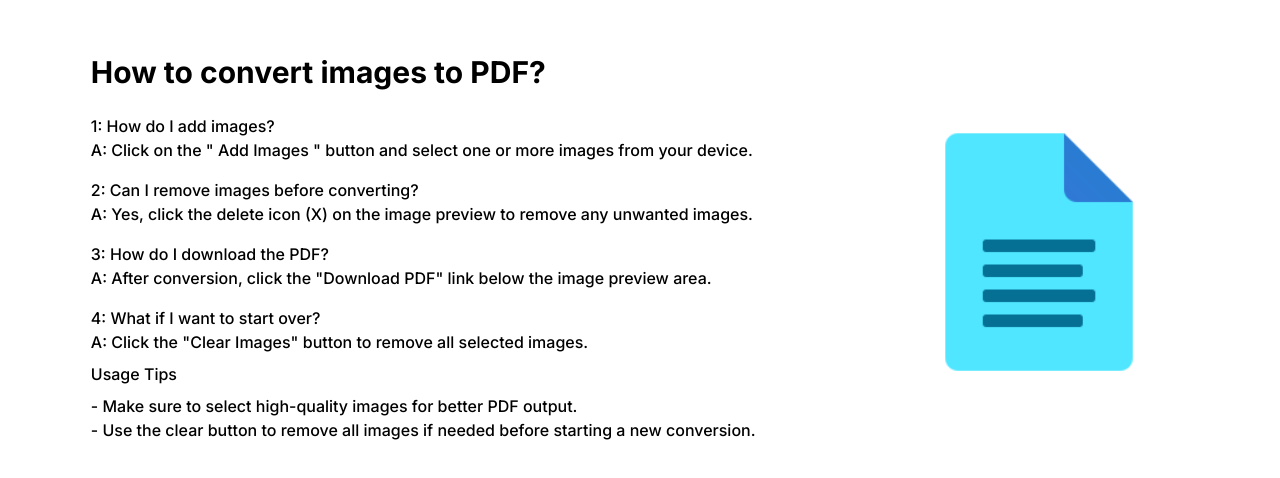
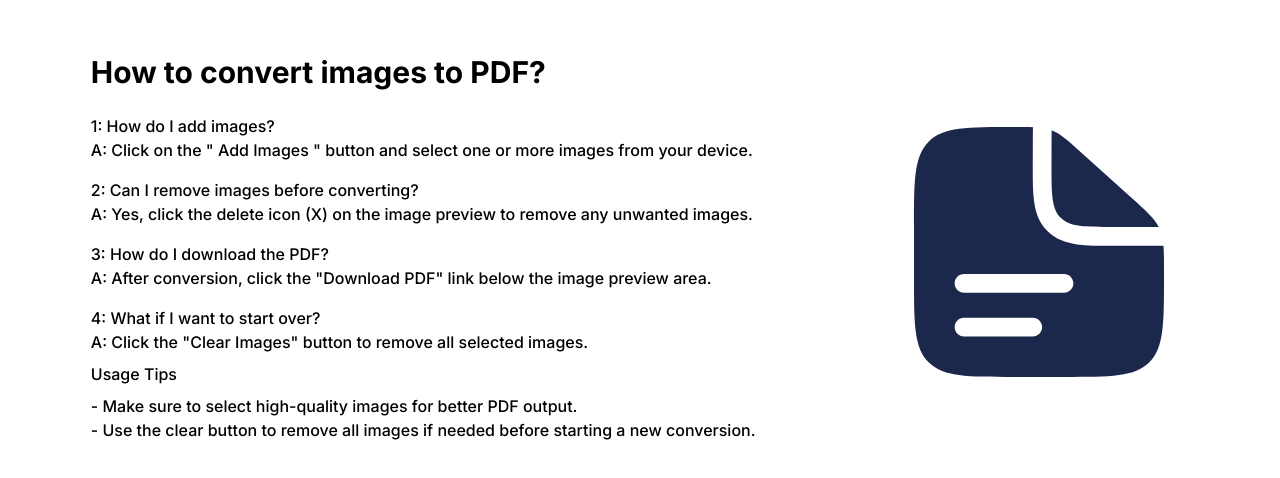
Before and after one commit to HamzaChbit/imagetopdf-converter, a Next.js app: page / in a window 1280 px wide. Shown: the part 746-1224 px from the top of the page. Built offline with nearby package versions, Linux system fonts and the light colour scheme.

Commit message:
first commit

```diff
--- a/src/app/page.jsx
+++ b/src/app/page.jsx
@@ -148,7 +148,7 @@ export default function Home() {
           </h4>
         </div>
         <div className=" w-[300px] h-[300px]">
-          <Image src='/file.png ' width={400} height={400} alt='file' title='file'/>
+        <svg viewBox="0 0 24 24" fill="none" xmlns="http://www.w3.org/2000/svg"><g id="SVGRepo_bgCarrier" stroke-width="0"></g><g id="SVGRepo_tracerCarrier" stroke-linecap="round" stroke-linejoin="round"></g><g id="SVGRepo_iconCarrier"> <path fill-rule="evenodd" clip-rule="evenodd" d="M14 22H10C6.22876 22 4.34315 22 3.17157 20.8284C2 19.6569 2 17.7712 2 14V10C2 6.22876 2 4.34315 3.17157 3.17157C4.34315 2 6.23869 2 10.0298 2C10.6358 2 11.1214 2 11.53 2.01666C11.5166 2.09659 11.5095 2.17813 11.5092 2.26057L11.5 5.09497C11.4999 6.19207 11.4998 7.16164 11.6049 7.94316C11.7188 8.79028 11.9803 9.63726 12.6716 10.3285C13.3628 11.0198 14.2098 11.2813 15.0569 11.3952C15.8385 11.5003 16.808 11.5002 17.9051 11.5001L18 11.5001H21.9574C22 12.0344 22 12.6901 22 13.5629V14C22 17.7712 22 19.6569 20.8284 20.8284C19.6569 22 17.7712 22 14 22ZM5.25 14.5C5.25 14.0858 5.58579 13.75 6 13.75H14C14.4142 13.75 14.75 14.0858 14.75 14.5C14.75 14.9142 14.4142 15.25 14 15.25H6C5.58579 15.25 5.25 14.9142 5.25 14.5ZM5.25 18C5.25 17.5858 5.58579 17.25 6 17.25H11.5C11.9142 17.25 12.25 17.5858 12.25 18C12.25 18.4142 11.9142 18.75 11.5 18.75H6C5.58579 18.75 5.25 18.4142 5.25 18Z" fill="#1C274C"></path> <path d="M19.3517 7.61665L15.3929 4.05375C14.2651 3.03868 13.7012 2.53114 13.0092 2.26562L13 5.00011C13 7.35713 13 8.53564 13.7322 9.26787C14.4645 10.0001 15.643 10.0001 18 10.0001H21.5801C21.2175 9.29588 20.5684 8.71164 19.3517 7.61665Z" fill="#1C274C"></path> </g></svg>
         </div>
       </div>
       <div className=" flex md:flex-row flex-col1  space-y-4 justify-around items-center py-4 my-2 mx-4 font-normal md:h-[60vh] h-auto ">
```
